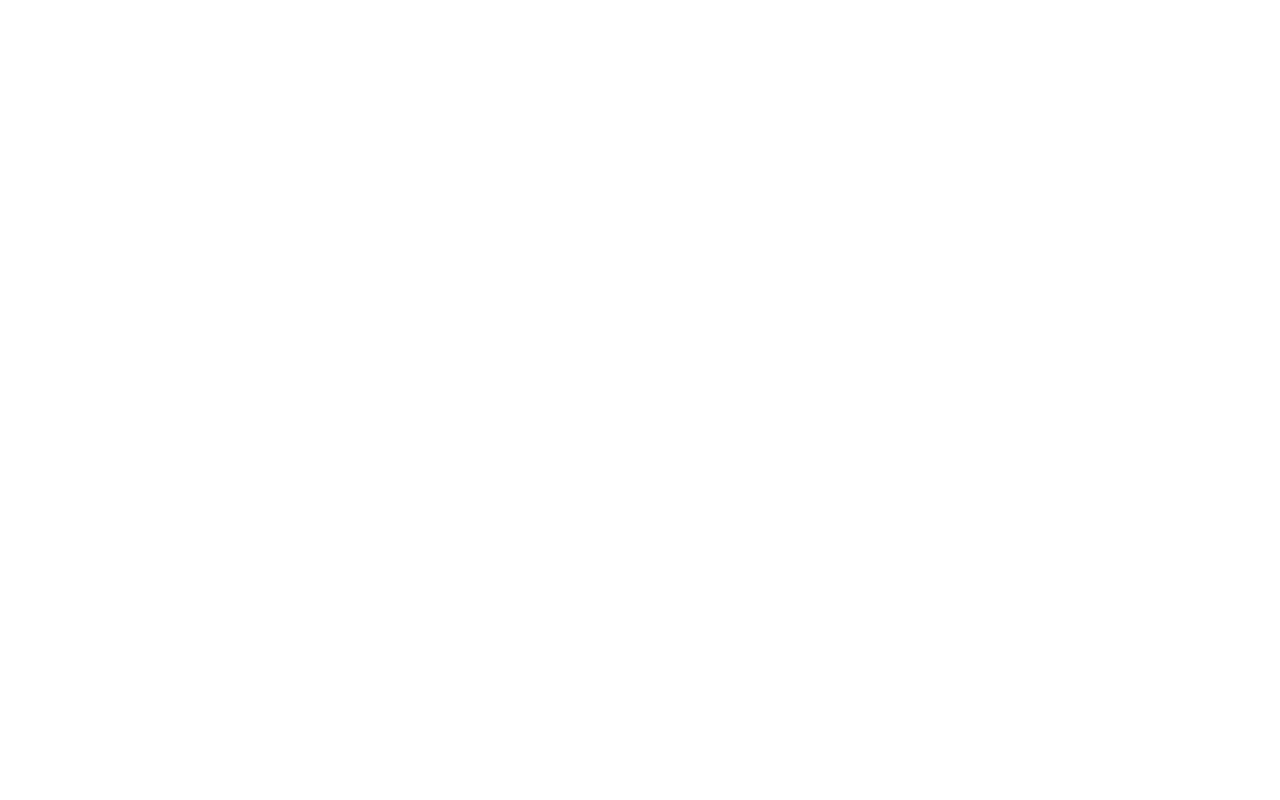
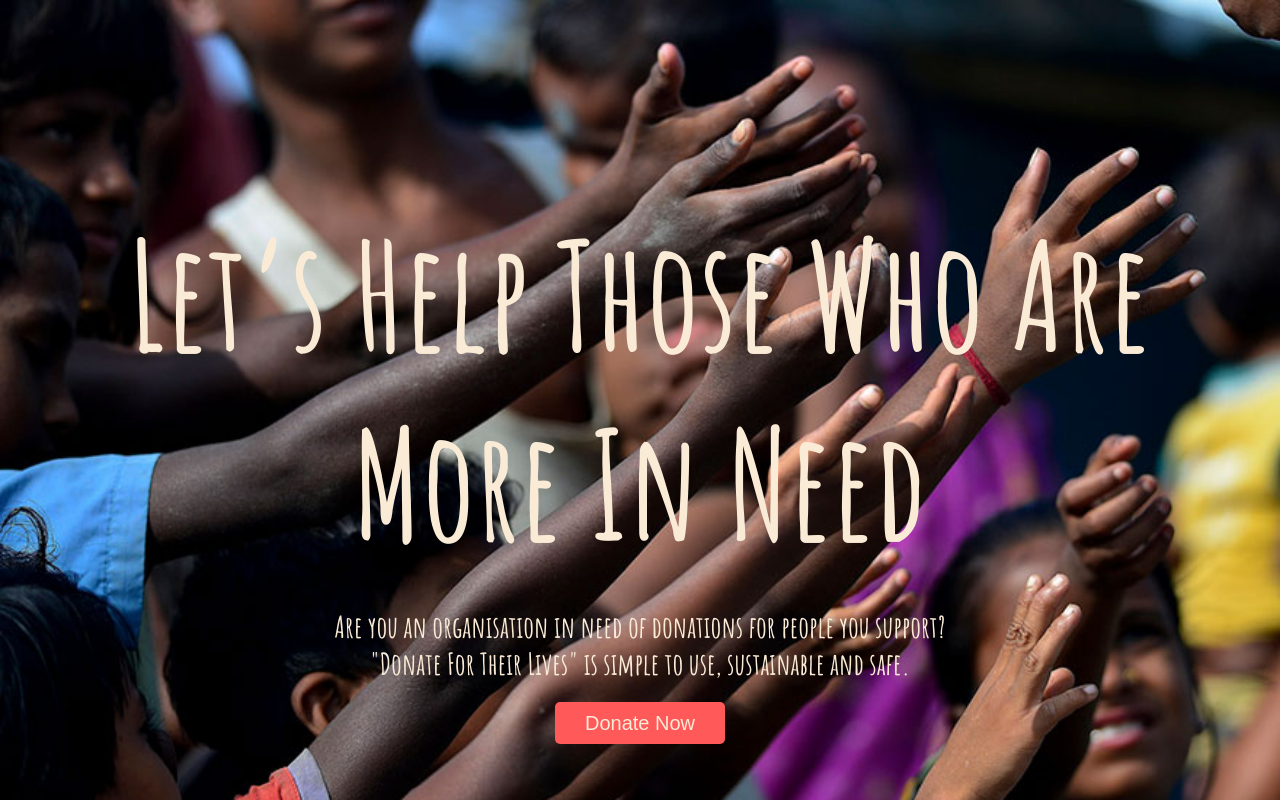
Before and after one commit to mitulchy07/Assignment-1, a plain HTML site: page index.html in a window 1280 px wide. Drawn offline with Linux system fonts and the light colour scheme.

Commit message:
top banner

```diff
--- a/index.html
+++ b/index.html
@@ -4,9 +4,26 @@
     <meta charset="UTF-8">
     <meta http-equiv="X-UA-Compatible" content="IE=edge">
     <meta name="viewport" content="width=device-width, initial-scale=1.0">
-    <title>Document</title>
+    <link rel="stylesheet" href="style.css">
+    <link rel="preconnect" href="https://fonts.googleapis.com">
+<link rel="preconnect" href="https://fonts.gstatic.com" crossorigin>
+<link href="https://fonts.googleapis.com/css2?family=Amatic+SC:wght@700&display=swap" rel="stylesheet">
+
+    <title>Donate For Their Lives</title>
 </head>
 <body>
 
+    <section>
+
+        <div class="top-banner">
+            <h1>Let’s Help Those Who Are <br>
+        More In Need</h1>
+        <p><h3>Are you an organisation in need of donations for people you support? <br> "Donate For Their Lives" is simple to use, sustainable and safe.</h3></p>
+        <a class="donate-button" target="_blank" href="#">Donate Now</a>
+        </div>
+
+
+    </section>
+
 </body>
 </html>
--- a/style.css
+++ b/style.css
@@ -0,0 +1,35 @@
+body{
+    font-family: 'Amatic SC', cursive;
+    margin: 0;
+
+}
+
+.top-banner{
+    background-image: url(images/top-banner.jpg);
+    background-size: cover;
+    background-repeat: no-repeat;
+    height: 100vh;
+    text-align: center;
+}
+
+.top-banner h1{
+        font-size: 150px;
+        color: antiquewhite;
+        margin: 0;
+        padding-top:200px ;
+
+}
+.top-banner h3{
+    color: antiquewhite;
+    font-size: 30px;
+}
+
+.donate-button{
+    background-color: #FF5959;
+    font-family: Arial, Helvetica, sans-serif;
+    font-size: 20px;
+    color: antiquewhite;
+    padding: 10px 30px;
+    border-radius: 5px;
+    text-decoration: none;
+}
```
Also changed, not shown: 1 other file.
